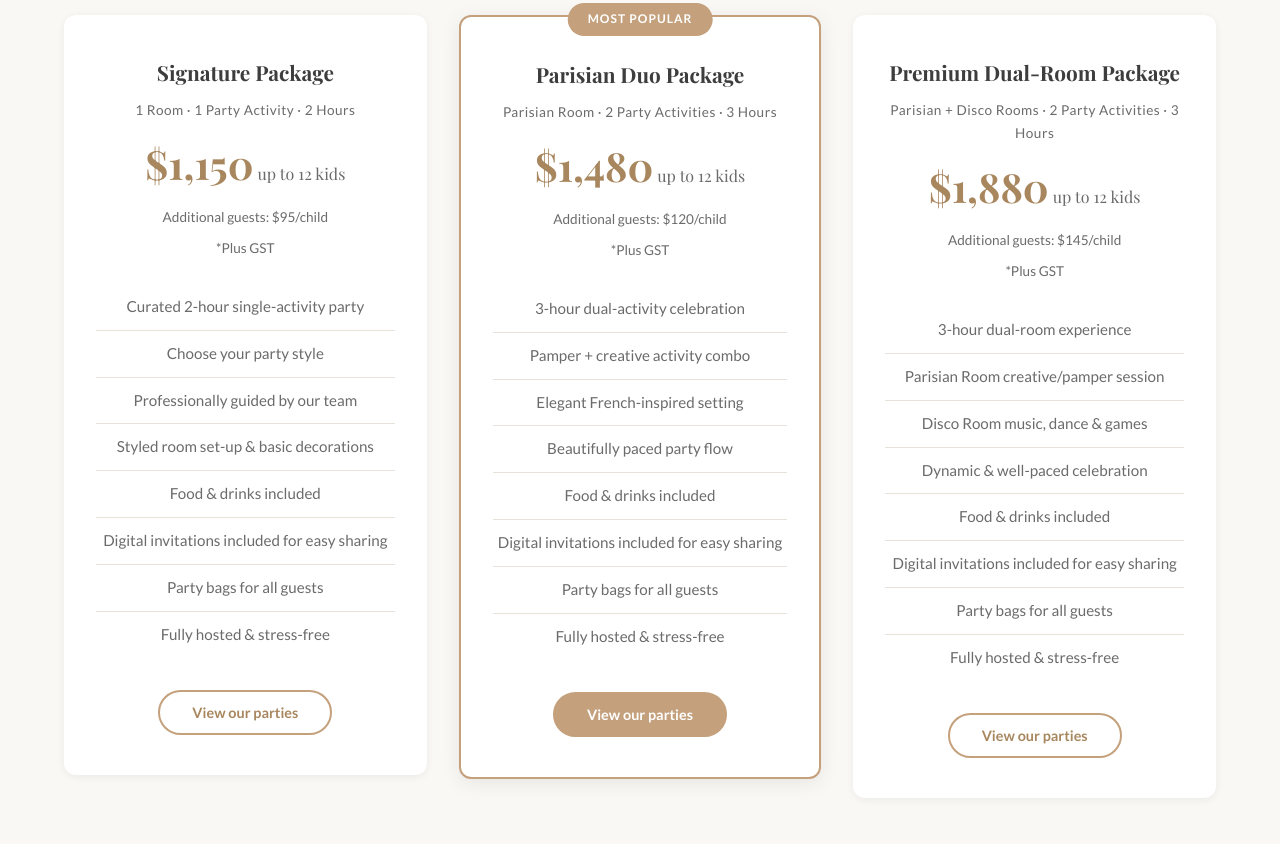
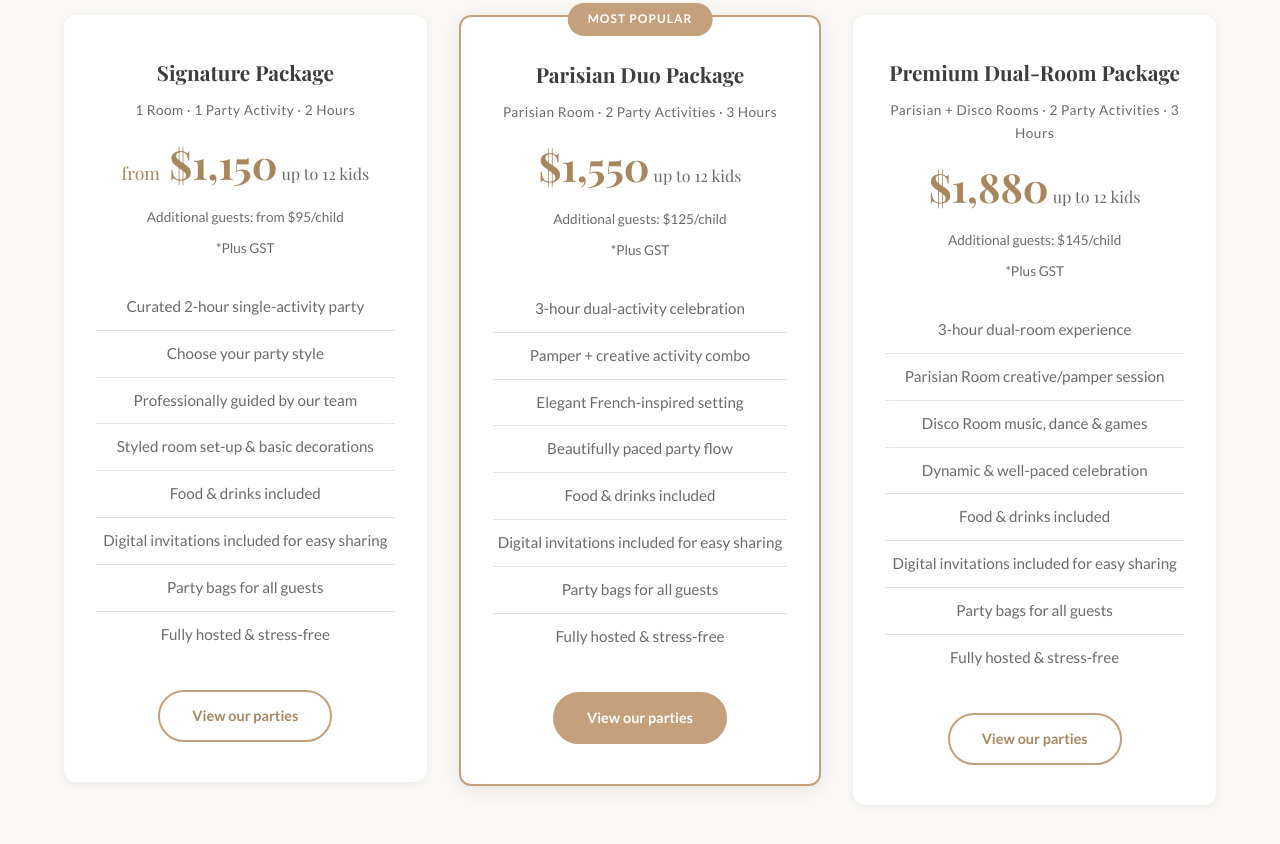
Before and after one commit to funtasyland/officalwebsite, a website: page index.html in a window 1280 px wide. Shown: the part 3493-4337 px from the top of the page. Drawn offline with nearby package versions, Linux system fonts and the light colour scheme; a web font is replaced by a local one.

Commit message:
update new price and packages

```diff
--- a/index.html
+++ b/index.html
@@ -248,8 +248,8 @@
           <div class="package-header">
             <h3>Signature Package</h3>
             <div class="package-subtitle">1 Room · 1 Party Activity · 2 Hours</div>
-            <div class="price">$1,150<span> up to 12 kids</span></div>
-            <div class="price-extra">Additional guests: $95/child</div>
+            <div class="price"><span class="price-from">from</span> $1,150<span> up to 12 kids</span></div>
+            <div class="price-extra">Additional guests: from $95/child</div>
             <div class="price-extra">*Plus GST</div>
           </div>
           <ul class="package-features">
@@ -262,15 +262,15 @@
             <li>Party bags for all guests</li>
             <li>Fully hosted & stress-free</li>
           </ul>
-          <button class="btn btn-secondary" onclick="openThemeModal('standard')">View our parties</button>
+          <a href="parties.html" class="btn btn-secondary">View our parties</a>
         </div>
         <div class="package-card featured">
           <div class="package-badge">Most Popular</div>
           <div class="package-header">
             <h3>Parisian Duo Package</h3>
             <div class="package-subtitle">Parisian Room · 2 Party Activities · 3 Hours</div>
-            <div class="price">$1,480<span> up to 12 kids</span></div>
-            <div class="price-extra">Additional guests: $120/child</div>
+            <div class="price">$1,550<span> up to 12 kids</span></div>
+            <div class="price-extra">Additional guests: $125/child</div>
             <div class="price-extra">*Plus GST</div>
           </div>
           <ul class="package-features">
@@ -284,7 +284,7 @@
             <li>Fully hosted & stress-free</li>
 
           </ul>
-          <button class="btn btn-primary" onclick="openThemeModal('ultimate')">View our parties</button>
+          <a href="parties.html" class="btn btn-primary">View our parties</a>
         </div>
         <div class="package-card">
           <div class="package-header">
@@ -304,7 +304,7 @@
             <li>Party bags for all guests</li>
             <li>Fully hosted & stress-free</li>
           </ul>
-          <button class="btn btn-secondary" onclick="openThemeModal('premium')">View our parties</button>
+          <a href="parties.html" class="btn btn-secondary">View our parties</a>
         </div>
       </div>
     </div>
@@ -566,9 +566,9 @@
               <label for="package">Package</label>
               <select id="package" name="package" required onchange="onPackageChange()">
                 <option value="">Select a package...</option>
-                <option value="standard">Signature ($1,150 up to 12 kids)</option>
-                <option value="ultimate">Parisian Duo ($1,450 up to 12 kids)</option>
-                <option value="premium">Premium Dual-Room ($1,850 up to 12 kids)</option>
+                <option value="standard">Signature</option>
+                <option value="ultimate">Parisian Duo</option>
+                <option value="premium">Premium Dual-Room</option>
                 <option value="outside">Outside Venue Party Option</option>
               </select>
             </div>
--- a/styles.css
+++ b/styles.css
@@ -645,6 +645,12 @@ ul {
   color: var(--color-text-light);
 }
 
+.price span.price-from {
+  font-size: 1.1rem;
+  font-weight: 500;
+  color: var(--color-primary-dark);
+}
+
 .package-features {
   margin-bottom: 32px;
 }
```
